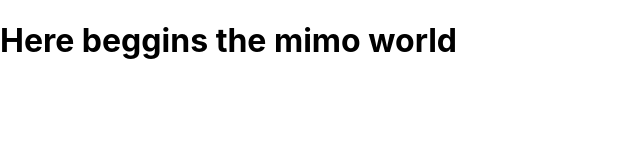
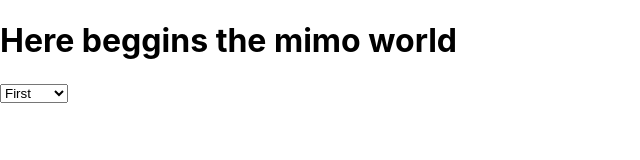
Before and after one commit to RaviCampos/hooks, a React (Create React App) app: page / in a window 1280 px wide. Shown: the top 160 px of the page, without its empty margins (0-640 px from the left). Built offline with nearby package versions, Linux system fonts and the light colour scheme.

Commit message:
add Title and dropdown

```diff
--- a/package.json
+++ b/package.json
@@ -6,6 +6,7 @@
     "@testing-library/jest-dom": "^5.11.9",
     "@testing-library/react": "^11.2.5",
     "@testing-library/user-event": "^12.7.1",
+    "axios": "^0.21.1",
     "react": "^17.0.1",
     "react-dom": "^17.0.1",
     "react-scripts": "4.0.2",
--- a/src/App.js
+++ b/src/App.js
@@ -1,10 +1,13 @@
+import  Title from './components/MainTitle.js'
+import  Dropdown from './components/Dropdown.js'
 import logo from './logo.svg';
 import './App.css';
 
 function App() {
   return (
-    <div className="front-page">
-      <h1>Here beggins the mimo world</h1>
+    <div>
+      <Title />
+      <Dropdown />
     </div>
   );
 }
--- /dev/null
+++ b/src/components/Dropdown.js
@@ -0,0 +1,16 @@
+import { useState, useEffect } from "react";
+
+function Dropdown() {
+    return (
+        <select name="index" id="indexDrop">
+            <option value="1">First</option>
+            <option value="2">Second</option>
+            <option value="3">Third</option>
+        </select>
+    )
+}
+
+
+
+
+export default Dropdown;
--- /dev/null
+++ b/src/components/MainTitle.js
@@ -0,0 +1,10 @@
+
+function MainTitle() {
+    return (
+        <div className="front-page">
+            <h1>Here beggins the mimo world</h1>
+        </div>
+    )
+}
+
+export default MainTitle;
```
Also changed, not shown: 1 other file (tests, documents, lock files or other folders).
